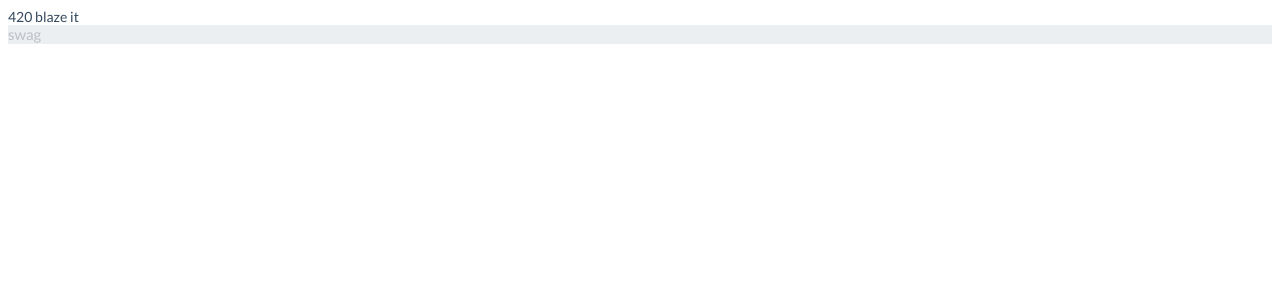
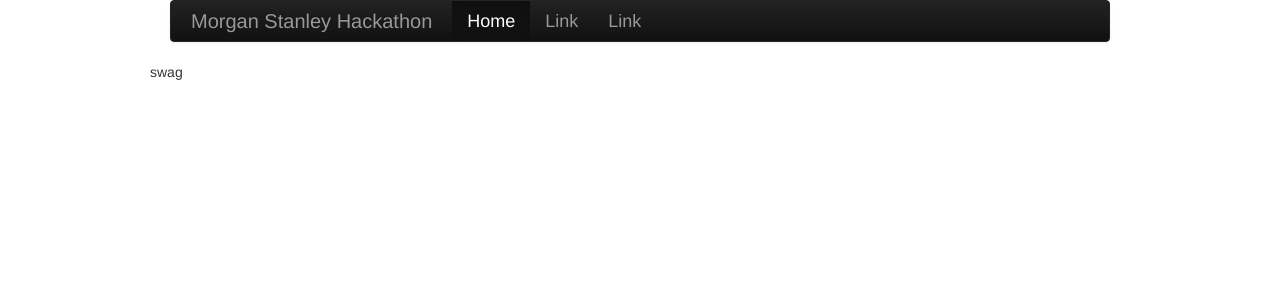
Before and after one commit to Sovietaced/Morgan-Stanley-Hackathon, a Django app: page / in a window 1280 px wide. Shown: the top 300 px of the page. Run offline with Django 3.2, Linux system fonts and the light colour scheme; parts of the project's set-up code (start-up, migrations or seed data) failed here and were passed over; some libraries are stand-ins or nearby versions.

Commit message:
Added base styling

```diff
--- a/hackathon/templates/base.html
+++ b/hackathon/templates/base.html
@@ -6,15 +6,30 @@
 		<meta name="description" content="Marist College Hackathon Spring 2013 Project">
 
 		<link rel="stylesheet" href="/static/css/flat-ui.css" />
-		<title>ResNet</title>
+		<link rel="stylesheet" href="/static/css/bootstrap.css" />
+		<title>MS Hackathon</title>
 	</head>
 
 	<body>
+		<div class="container">
+			<div class="row">
+				<div class="span12">
+					<div class="navbar navbar-inverse">
+						<div class="navbar-inner">
+						  <a class="brand" href="#">Morgan Stanley Hackathon</a>
+						  <ul class="nav">
+							<li class="active"><a href="#">Home</a></li>
+							<li><a href="#">Link</a></li>
+							<li><a href="#">Link</a></li>
+						  </ul>
+						</div>
+					  </div>
+				</div>
+			</div>
 							{% block content %}
 							{% endblock %}
-
+		</div>
 		<footer class="footer">
-	swag
 		</footer>
 		<script src="//ajax.googleapis.com/ajax/libs/jquery/1.8.2/jquery.min.js"></script>
 	</body>
--- a/hackathon/templates/index.html
+++ b/hackathon/templates/index.html
@@ -1,5 +1,11 @@
 {% extends "base.html" %}
 
 {% block content %}
-420 blaze it
+<div class ="row">
+    <div class="spawn12">
+        swag
+
+    </div>
+
+</div>
 {% endblock %}
```
